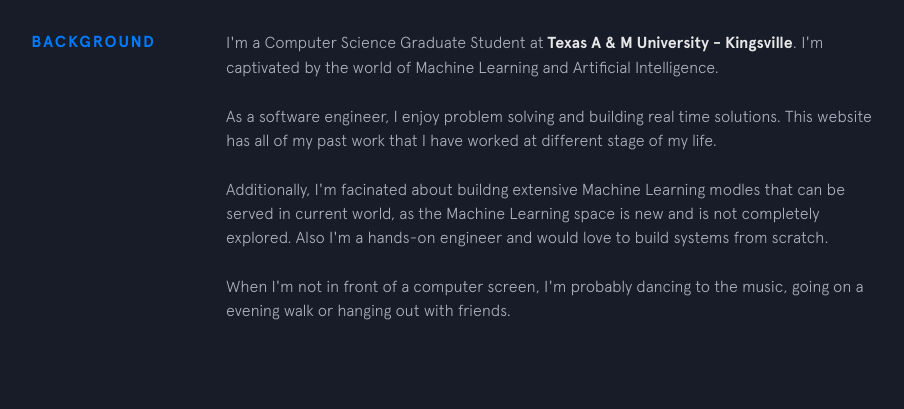
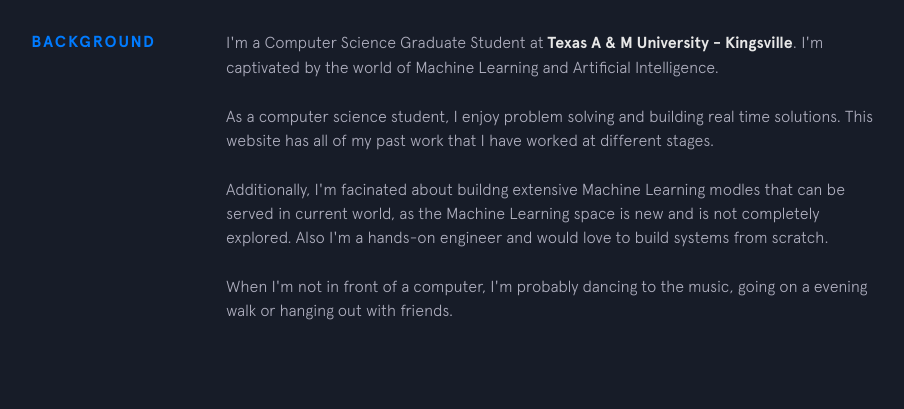
Before and after one commit to srikanthkarre/portfolio, a Jekyll site: the page built from index.html, in a window 1280 px wide and 900 px high, scrolled down 897 px. Shown: the part 153-562 px from the top of the window, without its empty margins (224-1128 px from the left). Built offline with Jekyll 4.4.1, drawn with Linux system fonts in a browser that asks for light colours; nearby versions of some CDN libraries.

Commit message:
Update background.html

```diff
--- a/_includes/background.html
+++ b/_includes/background.html
@@ -8,8 +8,8 @@
     </p>
 
     <p>
-      As a software engineer, I enjoy problem solving and building real time solutions. This website has all of my past work that I have
-      worked at different stage of my life.
+      As a computer science student, I enjoy problem solving and building real time solutions. This website has all of my past work that I have
+      worked at different stages.
     </p>
 
     <p>
@@ -18,7 +18,7 @@
     </p>
 
     <p>
-      When I'm not in front of a computer screen, I'm probably dancing to the music, going on a evening walk
+      When I'm not in front of a computer, I'm probably dancing to the music, going on a evening walk
       or hanging out with friends.
     </p>
 
```
